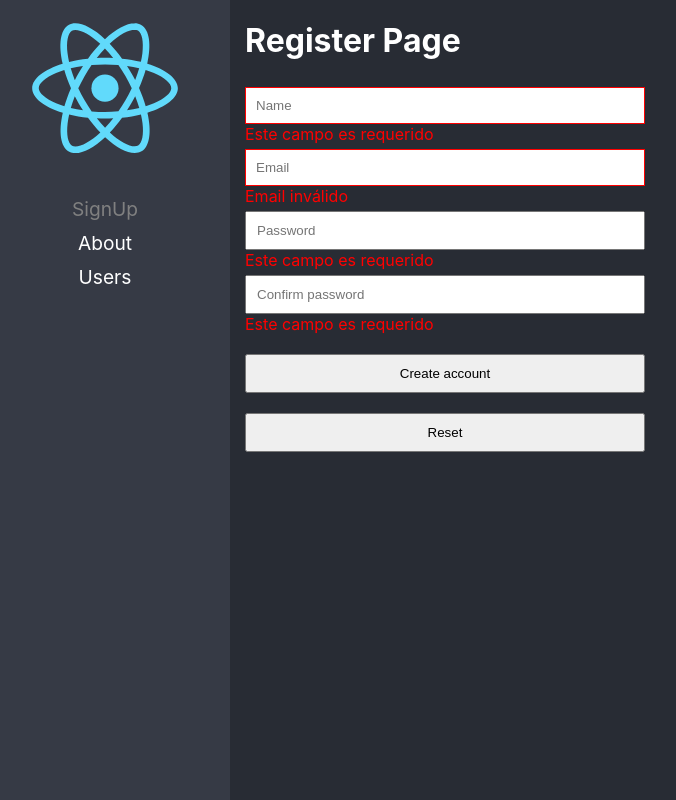
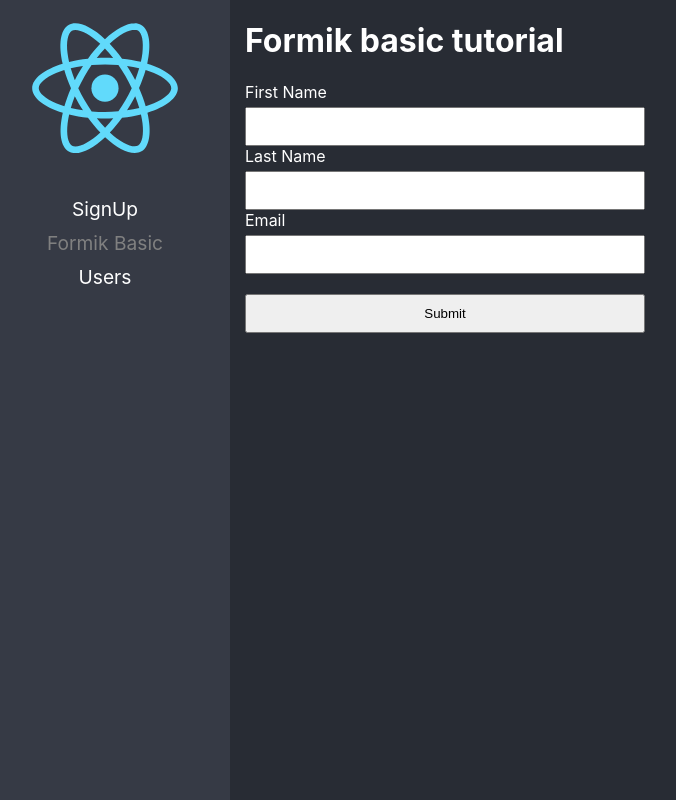
Before and after one commit to jcmurciap/react-forms, a React (Create React App) app: page /formik-basic in a window 1280 px wide. Before the commit this address led to /register. Shown: the whole page, without its empty margins (20-696 px from the left). Built offline with nearby package versions, Linux system fonts and the light colour scheme.

Commit message:
Chore: Added main form using Formik library

```diff
--- a/package.json
+++ b/package.json
@@ -11,6 +11,7 @@
     "@types/react": "^18.0.18",
     "@types/react-dom": "^18.0.6",
     "eslint": "8.22.0",
+    "formik": "^2.2.9",
     "react": "^18.2.0",
     "react-dom": "^18.2.0",
     "react-router-dom": "^6.3.0",
--- /dev/null
+++ b/src/forms/pages/FormikBasicPage.tsx
@@ -0,0 +1,69 @@
+import '../styles/styles.css';
+import {FormikErrors, useFormik} from "formik";
+
+interface FormValues {
+    firstName: string,
+    lastName: string,
+    email: string
+}
+
+const FormikBasicPage = () => {
+
+    const validate = ({lastName, firstName, email}: FormValues) => {
+
+        const errors:FormikErrors<FormValues> = {};
+        if (!firstName) {
+            errors.firstName = 'Required';
+        } else if (firstName.length > 15) {
+            errors.firstName = 'Must be 15 characters or less';
+        }
+
+        if (!lastName) {
+            errors.lastName = 'Required';
+        } else if (lastName.length >= 10) {
+            errors.lastName = 'Must be 10 characters or less'
+        }
+        if (!email) {
+            errors.email = 'Required';
+        } else if (!/^[A-Z0-9._%+-]+@[A-Z0-9.-]+\.[A-Z]{2,4}$/i.test(email)) {
+            errors.email = 'Invalid email address';
+        }
+
+        return errors;
+    }
+
+    const {handleChange, values, handleSubmit, errors, touched, handleBlur} = useFormik({
+        initialValues: {
+            firstName: '',
+            lastName: '',
+            email: '',
+        },
+        onSubmit: (values) => {
+            console.log(values);
+        },
+        validate
+    });
+
+    return (
+        <div>
+            <h1>Formik basic tutorial</h1>
+            <form noValidate onSubmit={handleSubmit}>
+                <label htmlFor="firstName">First Name</label>
+                <input type="text" name="firstName" onChange={handleChange} value={values.firstName} onBlur={handleBlur}/>
+                { touched.firstName && errors.firstName && <span>{errors.firstName}</span> }
+
+                <label htmlFor="lastName">Last Name</label>
+                <input type="text" name="lastName" onChange={handleChange} value={values.lastName} onBlur={handleBlur}/>
+                { touched.lastName && errors.lastName && <span>{errors.lastName}</span> }
+
+                <label htmlFor="email">Email</label>
+                <input type="email" name="email" onChange={handleChange} value={values.email} onBlur={handleBlur}/>
+                { touched.email && errors.email && <span>{errors.email}</span> }
+
+                <button type="submit">Submit</button>
+            </form>
+        </div>
+    )
+}
+
+export default FormikBasicPage;
--- a/src/routes/Navigation.tsx
+++ b/src/routes/Navigation.tsx
@@ -1,6 +1,7 @@
 import {BrowserRouter, NavLink, Routes, Route, Navigate} from "react-router-dom";
 import logo from '../logo.svg';
 import {RegisterPage} from "../forms/pages/RegisterPage";
+import FormikBasicPage from "../forms/pages/FormikBasicPage";
 
 export const Navigation = () => {
     return (
@@ -13,7 +14,7 @@ export const Navigation = () => {
                             <NavLink to="/register" className={({isActive}) => isActive ? 'nav-active' : ''}>SignUp</NavLink>
                         </li>
                         <li>
-                            <NavLink to="/about" className={({isActive}) => isActive ? 'nav-active' : ''}>About</NavLink>
+                            <NavLink to="/formik-basic" className={({isActive}) => isActive ? 'nav-active' : ''}>Formik Basic</NavLink>
                         </li>
                         <li>
                             <NavLink to="/users" className={({isActive}) => isActive ? 'nav-active' : ''}>Users</NavLink>
@@ -21,9 +22,9 @@ export const Navigation = () => {
                     </ul>
                 </nav>
                 <Routes>
-                    <Route path="about" element={<h1>About</h1>}/>
-                    <Route path="users" element={<h1>Users</h1>}/>
-                    <Route path="register" element={<RegisterPage />}/>
+                    <Route path="formik-basic" element={<FormikBasicPage />} />
+                    <Route path="users" element={<h1>Users</h1>} />
+                    <Route path="register" element={<RegisterPage />} />
 
                     {/*Rutas no validas*/}
                     <Route path={"/*"} element={<Navigate to="/register" replace/>} />
```
Also changed, not shown: 1 other file (tests, documents, lock files or other folders).
